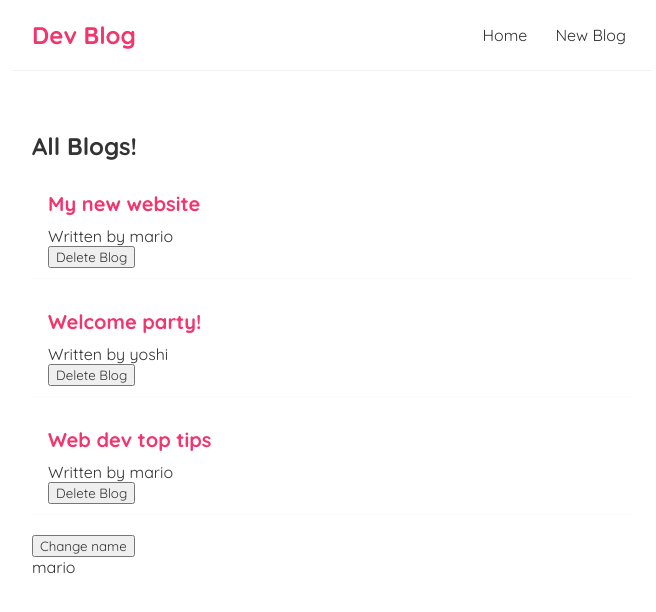
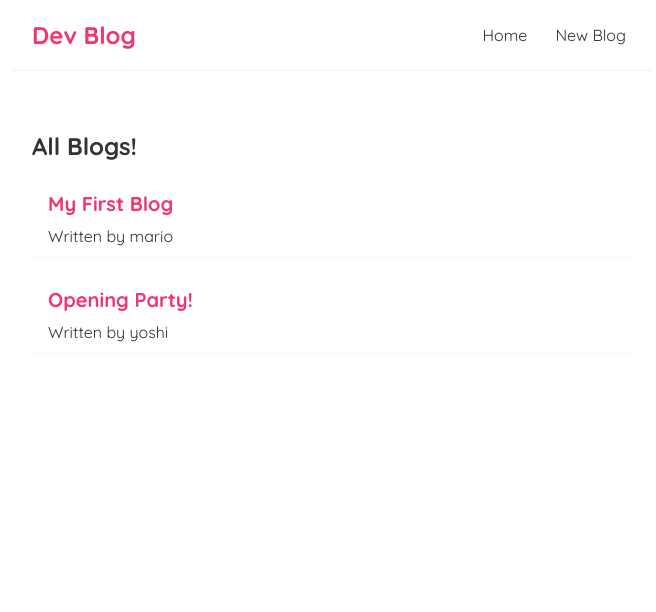
Before and after one commit to MuhammadAli511/WebDevelopment, a React (Create React App) app in the folder blog/: page / in a window 1280 px wide. Shown: the top 612 px of the page, without its empty margins (308-964 px from the left). Built offline with nearby package versions, Linux system fonts and the light colour scheme; data requests are answered from the project's data file.

Commit message:
Tutorial 17

```diff
--- a/blog/src/BlogList.js
+++ b/blog/src/BlogList.js
@@ -1,4 +1,4 @@
-const BlogList = ({blogs,title, handleDelete}) => {
+const BlogList = ({blogs,title}) => {
 
     return (
         <div className="blog-list">
@@ -7,7 +7,6 @@
             <div className="blog-preview" key={blog.id}>
                 <h2>{blog.title}</h2>
                 <p>Written by {blog.author} </p>
-                <button onClick={() => handleDelete(blog.id)}>Delete Blog</button>
             </div>
 
             ))}
--- a/blog/src/Home.js
+++ b/blog/src/Home.js
@@ -3,29 +3,21 @@
 
 const Home = () => {
 
-    const [blogs, setBlogs] = useState([
-        { title: 'My new website', body: 'lorem ipsum...', author: 'mario', id: 1 },
-        { title: 'Welcome party!', body: 'lorem ipsum...', author: 'yoshi', id: 2 },
-        { title: 'Web dev top tips', body: 'lorem ipsum...', author: 'mario', id: 3 }
-    ])
-
-    const [name,setName] = useState('mario')
-
-    const handleDelete = (id) => {
-        const newBlogs = blogs.filter(blog => blog.id !== id)
-        setBlogs(newBlogs)
-    }
+    const [blogs, setBlogs] = useState(null)
 
     useEffect(() => {
-        console.log('use effect ran')
-        console.log(name)
-    }, [name]);
+        fetch('http://localhost:8000/blogs')
+            .then(res => {
+                return res.json()
+            })
+            .then(data => {
+                setBlogs(data)
+            })
+    },[]);
 
     return (
     <div className="home">
-        <BlogList blogs={blogs} title="All Blogs!" handleDelete={handleDelete} />
-        <button onClick={()=>setName('luigi')}>Change name</button>
-        <p>{name}</p>
+        {blogs && <BlogList blogs={blogs} title="All Blogs!"/>}
     </div>
     );
 }
```
